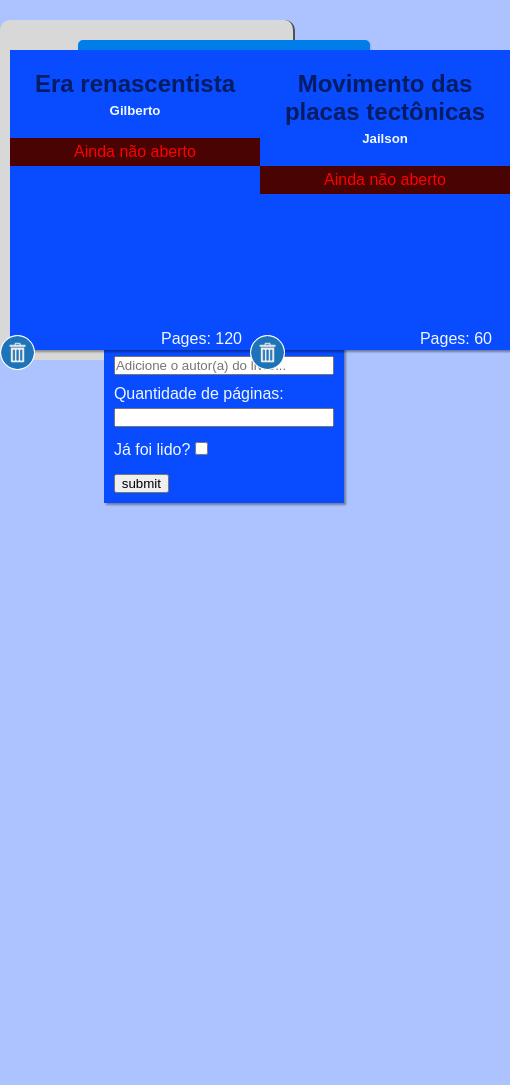
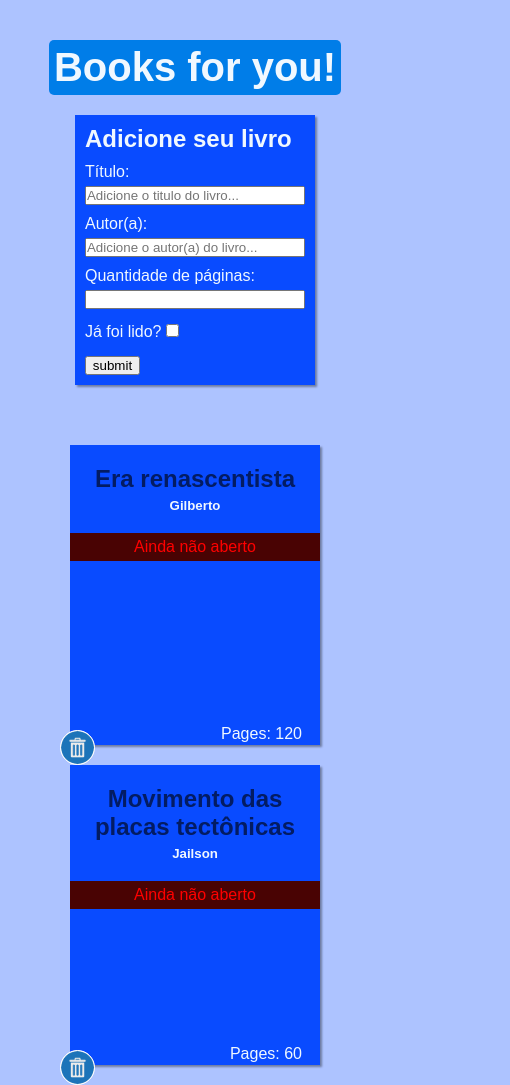
Before and after one commit to Fellipe-Barradas/Library-App, a plain HTML site: page index.html in a window 390 px wide. Shown: the whole page, 510 px wide, since content can reach past the window. Before the commit the page ends 844 px from the top, so only its background shows below. Drawn offline with Linux system fonts and the light colour scheme.

Commit message:
Tornando o site responsivo para dispositivos mobiles

```diff
--- a/index.html
+++ b/index.html
@@ -13,9 +13,6 @@
         <div id="content">
         <nav>
         <h2>Books for you!</h2>
-        <div class="nav">
-            <button class="newBook" onclick="addBook()">New book</button>
-        </div>
        </nav>
         <div>
             <form class="formBook">
@@ -35,8 +32,8 @@
         </div>
        </div>
         <section class="Books-Case">
-
         </section>
+        <button class="hidden">Voltar</button>
     </main>
     <script src="index.js"></script>
 </body>
--- a/index.js
+++ b/index.js
@@ -89,3 +89,19 @@ form.addEventListener("submit", (e) => {
   addBookToLibrary(userBook);
   createCardBook(myLibrary);
 });
+//Adicionar butão de voltar ao topo
+const backTop = document.querySelector(".hidden");
+window.onscroll = function(){
+  if(document.body.scrollTop > 100 || document.documentElement.scrollTop>200){
+    console.log("Vambora")
+    backTop.style.position = 'fixed'
+    backTop.style.display = 'block'
+
+  }else{
+    backTop.style.display = 'none'
+  }
+}
+backTop.addEventListener('click', function(){
+  document.body.scrollTop = 0
+  document.documentElement.scrollTop = 0
+})
--- a/style.css
+++ b/style.css
@@ -22,16 +22,6 @@ nav{
     display: flex;
     justify-content: center;
     margin-top: 80px;
-}
-.newBook{
-    padding: 8px;
-    background-color: #6b91f8;
-    border: none;
-    border-radius: 5px;
-    color: rgb(48, 48, 48);
-    font-weight: bold;
-    font-size: 1rem;
-    border: 2px solid rgba(0, 0, 0, 0.144);
 }
 .formBook{
     display: flex;
@@ -69,7 +59,6 @@ main{
 main h2{
     margin-left: 20px;
     font-size:2.5rem;
-    text-shadow: 2px 2px 2px rgba(0, 0, 0, 0.356);
     background-color: #007DE8;
     margin: auto;
     margin-top: 20px;
@@ -77,18 +66,13 @@ main h2{
     padding: 5px;
     border-radius: 5px;
     text-align: center;
-    box-shadow: 1px 1px 2px rgba(0, 0, 0, 0.137);
 }
 section{
     margin-top: 20px;
-    border-radius: 10px;
     display: grid;
     grid-template-columns: auto auto auto;
     align-items: center;
     justify-content: space-around;
-    background-color: rgb(216, 216, 216);
-    padding: 10px;
-    border-right: 2px solid rgba(0, 0, 0, 0.623);
     width: 70%;
 }
 .card{
@@ -100,7 +84,6 @@ section{
     position: relative;
     transition: 500ms;
     cursor: pointer;
-
 }
 .card:hover{
     background-color: #118cf7;
@@ -152,3 +135,53 @@ section{
 .deleteBtn:hover{
     transform: scale(120%);
 }
+
+.hidden{
+    width: fit-content;
+    height: fit-content;
+    color: black;
+    padding: 5px;
+    border-radius: 10px;
+    border: none;
+    right: 22rem;
+    animation: back 2000ms linear infinite;
+    cursor: pointer;
+}
+@keyframes back{
+    0%{top: 35rem;}
+    50%{top:34.1rem;}
+    100%{top:35rem;}
+}
+@media screen and (max-width:1100px) {
+    section{
+        grid-template-columns: repeat(2, 1fr);
+        margin-left: 20px;
+    }
+    .hidden{
+        right: 2rem;
+    }
+}
+@media screen and (max-width:930px) {
+    section{
+        grid-template-columns: repeat(1, 1fr);
+        margin-left: 20px;
+    }
+}
+@media screen and (max-width:610px) {
+    main{
+        flex-direction: column;
+    }
+    #content{
+        position: relative;
+        margin: auto;
+    }
+    section{
+        justify-self: center;
+        margin-left: 0px;
+        align-self: center;
+    }
+    .card{
+        justify-self: center;
+        align-self: center;
+    }
+}
```
